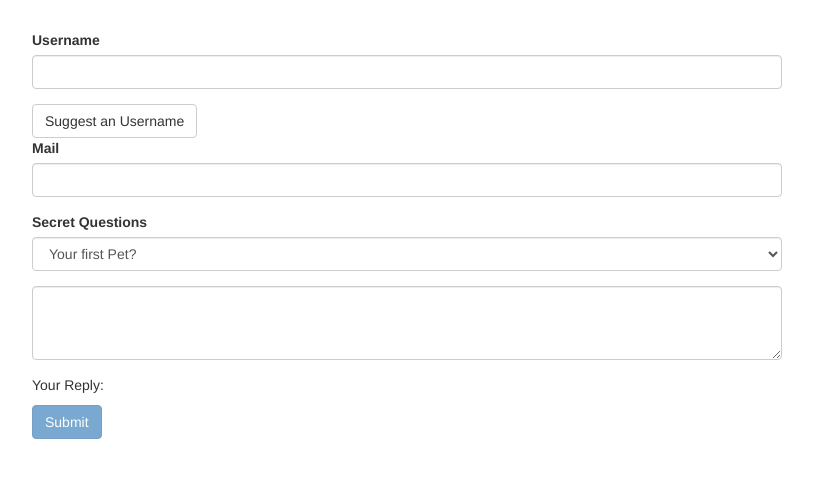
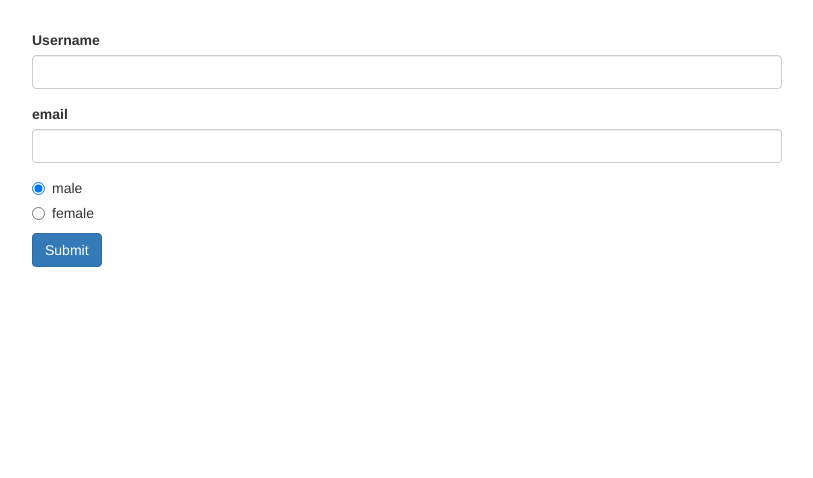
Before and after one commit to temi-tope/practice, an Angular app: page / in a window 1280 px wide. Shown: the top 478 px of the page, without its empty margins (233-1046 px from the left). Built offline with nearby package versions, Linux system fonts and the light colour scheme.

Commit message:
forms with reactive

```diff
--- a/src/app/app.component.css
+++ b/src/app/app.component.css
@@ -1,7 +1,3 @@
 .container {
   margin-top: 30px;
 }
-
-input.ng-invalid.ng-touched {
-  border: 1px solid red
-}
--- a/src/app/app.component.html
+++ b/src/app/app.component.html
@@ -1,61 +1,40 @@
 <div class="container">
   <div class="row">
     <div class="col-xs-12 col-sm-10 col-md-8 col-sm-offset-1 col-md-offset-2">
-      <form (ngSubmit)="onSubmit()" #f = "ngForm">
-        <div id="user-data"
-        ngModelGroup="userData"
-        #userData="ngModelGroup">
+      <form [formGroup]="signupForm" (ngSubmit) ="onSubmit()">
+        <div formGroupName="userData">
           <div class="form-group">
             <label for="username">Username</label>
-            <input type="text"
-            id="username"
-            class="form-control"
-            ngModel
-            name="username"
-            required>
+            <input
+              type="text"
+              id="username"
+              formControlName="username"
+              class="form-control">
+              <span
+              *ngIf="!signupForm.get('userData.username').valid && signupForm.get('userData.username').touched">
+            Please enter a valid username</span>
           </div>
-          <button class="btn btn-default" type="button">Suggest an Username</button>
           <div class="form-group">
-            <label for="email">Mail</label>
+            <label for="email">email</label>
             <input
-            type="email"
-            id="email"
-            class="form-control"
-            ngModel
-            name="email"
-            required
-            email
-            #email = "ngModel">
-            <span class="help-block"
-          *ngIf="!email.valid && email.touched">
-          Please enter a vaild input!
-          </span>
+              type="text"
+              id="email"
+              formControlName="email"
+              class="form-control">
+              <span
+              *ngIf="!signupForm.get('userData.email').valid && signupForm.get('userData.email').touched">
+            Please enter a valid email</span>
           </div>
-          </div>
-          <p *ngIf="!userData.valid && userData.touched">User Data is invaild</p>
-        <div class="form-group">
-          <label for="secret">Secret Questions</label>
-          <select
-          id="secret"
-          class="form-control"
-          [ngModel]="defaultQuestion"
-          name="secret">
-            <option value="pet">Your first Pet?</option>
-            <option value="teacher">Your first teacher?</option>
-          </select>
         </div>
-        <div class="form-group">
-          <textarea
-          name="questionAnswer"
-           rows="3"
-           class="form-control"
-           [(ngModel)]="answer"></textarea>
+        <div class="radio" *ngFor="let gender of genders">
+          <label>
+            <input
+              type="radio"
+              formControlName="gender"
+              [value]="gender">{{ gender }}
+          </label>
         </div>
-        <p>Your Reply: {{ answer }}</p>
-        <button
-        class="btn btn-primary"
-        type="submit"
-        [disabled]="!f.valid">Submit</button>
+        <button class="btn btn-primary" type="submit">Submit</button>
       </form>
     </div>
   </div>
--- a/src/app/app.component.ts
+++ b/src/app/app.component.ts
@@ -1,22 +1,27 @@
-import { Component, ViewChild } from '@angular/core';
-import { NgForm } from '@angular/forms';
+import { Component, OnInit } from '@angular/core';
+import { FormGroup, FormControl, Validators } from '@angular/forms';
 
 @Component({
   selector: 'app-root',
   templateUrl: './app.component.html',
   styleUrls: ['./app.component.css']
 })
-export class AppComponent {
-  @ViewChild('f', null) signupForm: NgForm;
-  defaultQuestion = 'pet';
-  answer = '';
-  suggestUserName() {
-    const suggestedName = 'Superuser';
+export class AppComponent implements OnInit {
+  genders = ['male', 'female'];
+  signupForm: FormGroup;
+
+  ngOnInit() {
+    this.signupForm = new FormGroup({
+      userData: new FormGroup({
+        username: new FormControl(null, Validators.required),
+        email: new FormControl(null, [Validators.required, Validators.email])
+      }),
+     gender: new FormControl('male')
+    });
   }
-//   onSubmit(form: NgForm) {
-//     console.log(form);
-//   }
-onSubmit() {
-  console.log(this.signupForm);
+
+  onSubmit() {
+    console.log(this.signupForm);
+  }
+
 }
-}
--- a/src/app/app.module.ts
+++ b/src/app/app.module.ts
@@ -1,9 +1,8 @@
 import { BrowserModule } from '@angular/platform-browser';
 import { NgModule } from '@angular/core';
-import { FormsModule } from '@angular/forms';
-
 
 import { AppComponent } from './app.component';
+import { ReactiveFormsModule } from '@angular/forms';
 
 @NgModule({
   declarations: [
@@ -11,7 +10,7 @@ import { AppComponent } from './app.component';
   ],
   imports: [
     BrowserModule,
-    FormsModule
+    ReactiveFormsModule
   ],
   providers: [],
   bootstrap: [AppComponent]
```
Also changed, not shown: 1 other file (tests, documents, lock files or other folders).
